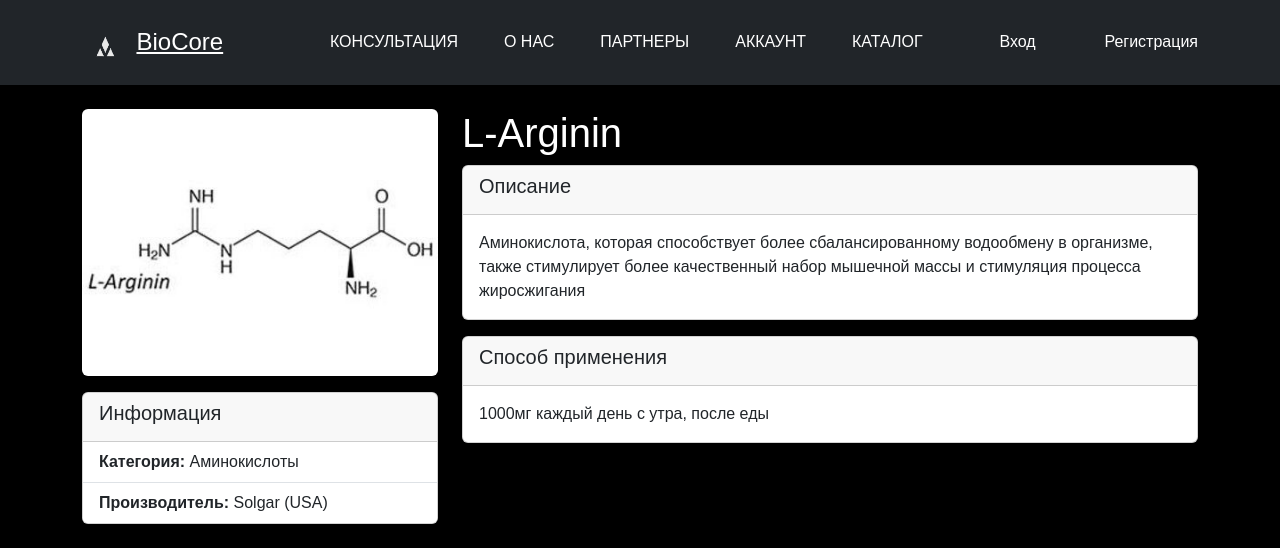
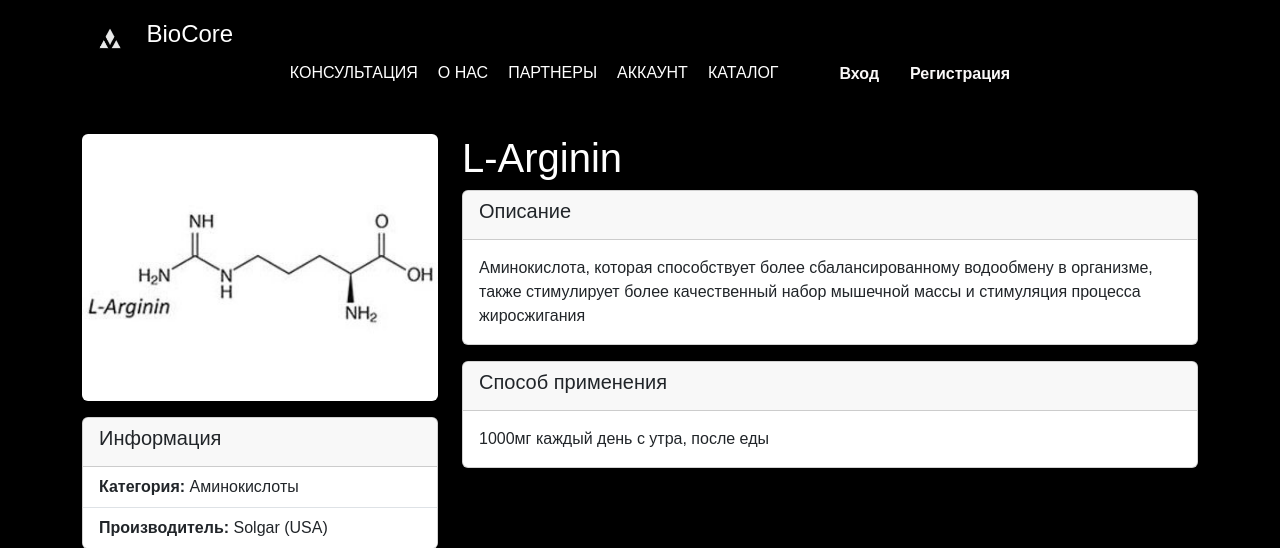
Before and after one commit to Kirikiri2/bio_core, a Django app: page /element/1/ in a window 1280 px wide. Shown: the top 548 px of the page. Run offline with Django 5.2, Linux system fonts and the light colour scheme; data comes from the database, SQL or seed files in the repository; some web fonts are replaced.

Commit message:
base-v4-kate

```diff
--- a/biocore_site/bio_core_website/static/bio_core_website/css/style.css
+++ b/biocore_site/bio_core_website/static/bio_core_website/css/style.css
@@ -26,6 +26,12 @@ body {
 
 .navbar-dark .navbar-nav .nav-link {
     color: #fff;
+    padding: 0px 0px 0px 10px;
+    margin-left: 10px;
+    font-size: 1rem;
+    text-decoration: none;
+    border-radius: 5px;
+    transition: background-color 0.3s ease, color 0.3s ease;
 }
 
 .navbar-dark .navbar-nav .nav-link:hover {
@@ -38,6 +44,38 @@ body {
 .navbar-dark .navbar-brand,
 .navbar .nav-link {
     font-family: 'TT Travels Next Trl', Arial, sans-serif;
+}
+
+.navbar .nav-link.btn-login,
+.navbar .nav-link.btn-register {
+
+    color: #faf8f8;
+    display: inline-block;
+    border-radius: 5px;
+    padding: 1px 0px 0px 1px;
+    font-weight: bold;
+    text-decoration: none;
+    white-space: nowrap;
+}
+
+.navbar .nav-link.btn-login:hover,
+.navbar .nav-link.btn-register:hover {
+    background-color: #d4b796;
+    color: #000;
+}
+
+.btn-outline-light {
+    border-color: #000;
+    background-color: #000;
+    transition: background-color 0.3s ease, color 0.3s ease;
+}
+
+.form {
+    padding: 20px 0px 0px 0px;
+}
+
+.navbar-expand-lg .navbar-nav {
+    padding: 0px 30px 0px 0px;
 }
 
 /* Стили для кнопок Вход и Регистрация */
@@ -58,11 +96,19 @@ body {
 }
 
 .logo img {
-    width: 50px;
+    width: 60px;
     height: 30px;
     vertical-align: middle;
 }
 
+.logo {
+    padding: 0px 0px 0px 0px;
+}
+
+.text-white {
+    text-decoration: none;
+
+}
 
 .navbar-dark .navbar-brand {
     color: #fff;
@@ -104,12 +150,12 @@ body {
     max-width: 50%;
 }
 
-.cta-section-text h2 {
-    font-family: 'TT Travels Next Trl', sans-serif;
-    font-weight: bold;
-    font-size: 48px;
-    line-height: 1.1;
-    text-transform: uppercase;
+.d-flex justify-content-between align-items-center {
+    justify-content: center;
+}
+
+.cta-button {
+    background-color: #fff;
     color: #000;
     margin-bottom: 40px;
     letter-spacing: -1px;
@@ -270,7 +316,9 @@ body {
     color: #c2a98c;
 }
 
-
+.justify-content-between {
+    justify-content: space-around !important;
+}
 
 
 .footer-logo {
--- a/biocore_site/bio_core_website/templates/bio_core_website/base.html
+++ b/biocore_site/bio_core_website/templates/bio_core_website/base.html
@@ -12,18 +12,20 @@
 
 <body>
     <!-- Header -->
-    <header class="bg-dark py-3">
+    <header class=" py-3">
         <div class="container">
-        <div class="d-flex justify-content-between align-items-center">
             <!-- Logo -->
             <div class="logo">
                 <img src="{% static 'bio_core_website/img/logo.png' %}" alt="BioCore Logo">
                 <a class="text-white fs-4" href="{% url 'bio_core_website:home' %}">BioCore</a>
             </div>
+            <div class="d-flex justify-content-between align-items-center">
+
 
                 <!-- Navigation -->
                 <nav class="navbar navbar-expand-lg navbar-dark">
-                <button class="navbar-toggler" type="button" data-bs-toggle="collapse" data-bs-target="#navbarNav" aria-controls="navbarNav" aria-expanded="false" aria-label="Toggle navigation">
+                    <button class="navbar-toggler" type="button" data-bs-toggle="collapse" data-bs-target="#navbarNav"
+                        aria-controls="navbarNav" aria-expanded="false" aria-label="Toggle navigation">
                         <span class="navbar-toggler-icon"></span>
                     </button>
                     <div class="collapse navbar-collapse" id="navbarNav">
@@ -34,36 +36,29 @@
                             <li class="nav-item"><a class="nav-link" href="#">АККАУНТ</a></li>
                             <li class="nav-item"><a class="nav-link" href="#">КАТАЛОГ</a></li>
                         </ul>
-                </div>
-            </nav>
-
-            <!-- User Authentication -->
                         {% if user.is_authenticated %}
                         <a href="{% url 'bio_core_website:profile' %}">
                             {% if user.avatar %}
-                                            <img src="{{ user.avatar.url }}"
-                                                 class="img-thumbnail rounded-circle shadow"
-                                                 width="70"
-                                                 height="70"
-                                                 alt="Текущий аватар"
-                                                 style="object-fit: cover;">
+                            <img src="{{ user.avatar.url }}" class="img-thumbnail rounded-circle shadow" width="45"
+                                height="60" alt="Текущий аватар" style="object-fit: cover;">
                             {% else %}
-                                            <img src="/media/avatars/default.jpg"
-                                                 class="img-thumbnail rounded-circle shadow"
-                                                 width="70"
-                                                 height="70"
-                                                 alt="Аватар по умолчанию"
-                                                 style="object-fit: cover;">
+                            <img src="/media/avatars/default.jpg" class="img-thumbnail rounded-circle shadow" width="45"
+                                height="60" alt="Аватар по умолчанию" style="object-fit: cover;">
                             {% endif %}
                         </a>
                         <form method="post" action="{% url 'users:logout' %}">
                             {% csrf_token %}
-                    <button type="submit" class="btn btn-outline-light">Выйти</button>
+                            <a type="submit" class="nav-link">Выйти</a>
                         </form>
                         {% else %}
                         <a class="nav-link btn-login" href="{% url 'users:login' %}">Вход</a>
                         <a class="nav-link btn-register" href="{% url 'users:register' %}">Регистрация</a>
                         {% endif %}
+                    </div>
+                </nav>
+
+                <!-- User Authentication -->
+
             </div>
         </div>
     </header>
@@ -100,8 +95,7 @@
 
             <!-- Footer Logo -->
             <div class="footer-logo mt-4">
-                <img src="{% static 'bio_core_website\img\logo.png' %}" alt="BioCore Footer Logo"
-                    class="me-2">
+                <img src="{% static 'bio_core_website\img\logo.png' %}" alt="BioCore Footer Logo" class="me-2">
                 <span class="text-white fs-5">BioCore</span>
             </div>
         </div>
```
Lines whose indentation alone changed are shown as unchanged.
